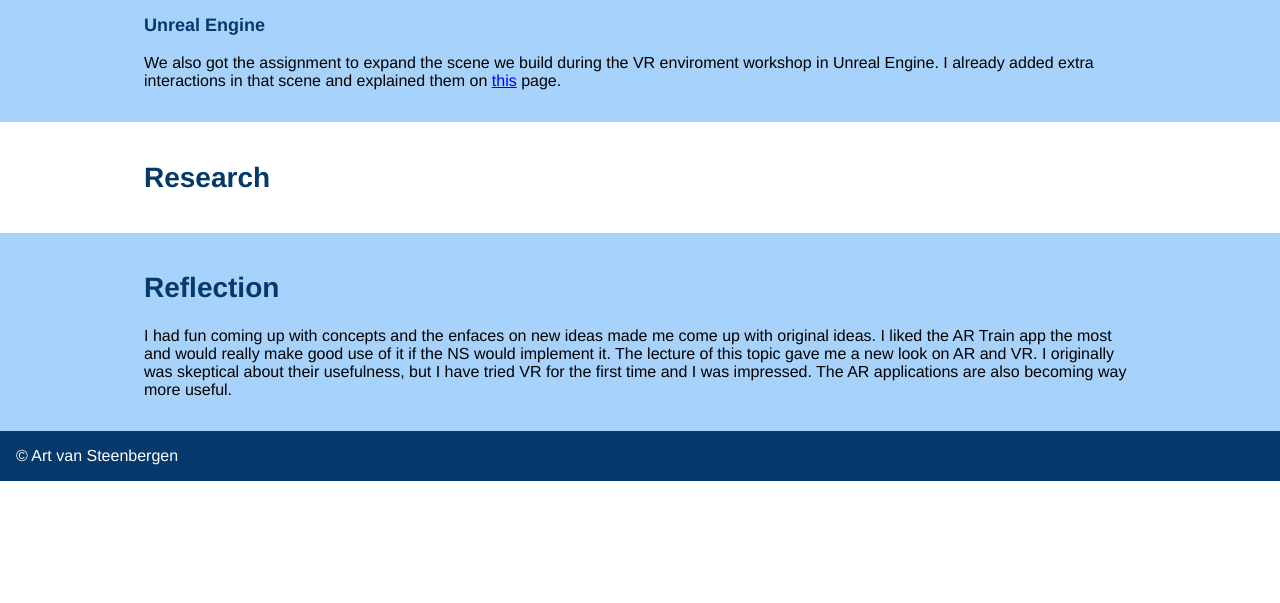
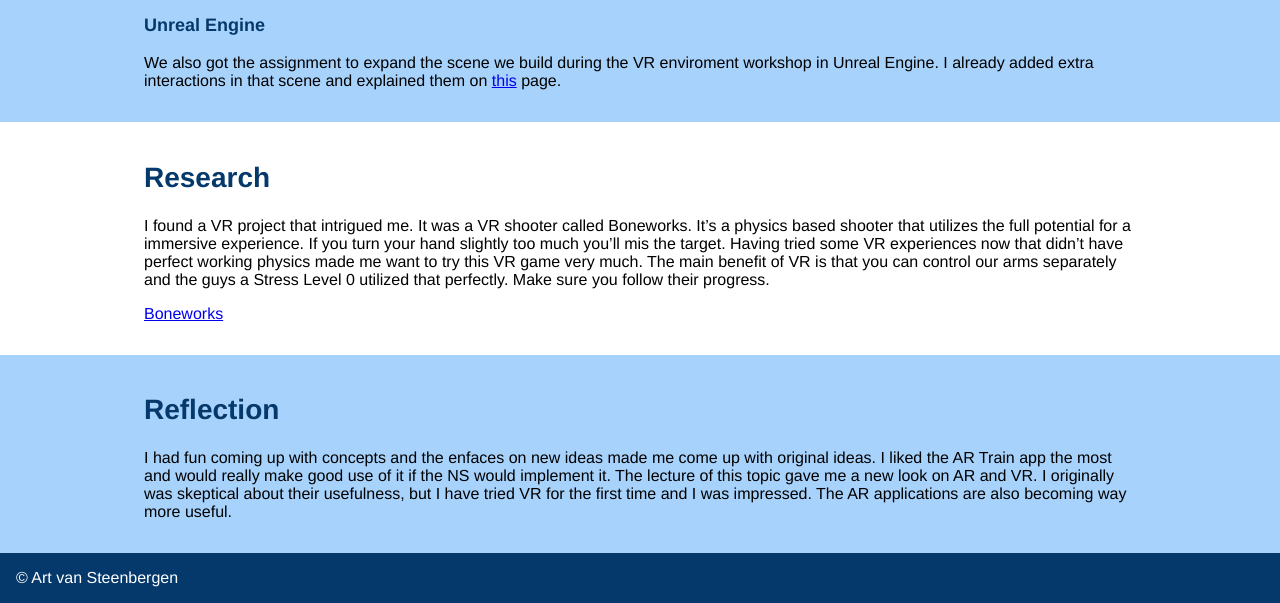
Before and after one commit to ArtVanSteenbergen/HCI-Porfolio, a plain HTML site: page ar-vr.html in a window 1280 px wide. Shown: the part 1877-2480 px from the top of the page. Before the commit the page ends 2358 px from the top, so only its background shows below. Drawn offline with nearby package versions, Linux system fonts and the light colour scheme.

Commit message:
Update ar-vr.html

```diff
--- a/ar-vr.html
+++ b/ar-vr.html
@@ -196,6 +196,8 @@
 		<section id="research">
 			<article>
 				<h2>Research</h2>
+				<p>I found a VR project that intrigued me. It was a VR shooter called Boneworks. It’s a physics based shooter that utilizes the full potential for a immersive experience. If you turn your hand slightly too much you’ll mis the target. Having tried some VR experiences now that didn’t have perfect working physics made me want to try this VR game very much. The main benefit of VR is that you can control our arms separately and the guys a Stress Level 0  utilized that perfectly. Make sure you follow their progress.</p>
+				<p><a href="https://store.steampowered.com/app/823500/BONEWORKS/">Boneworks</a></p>
 			</article>
 		</section>
 		<section id="reflect">
```
